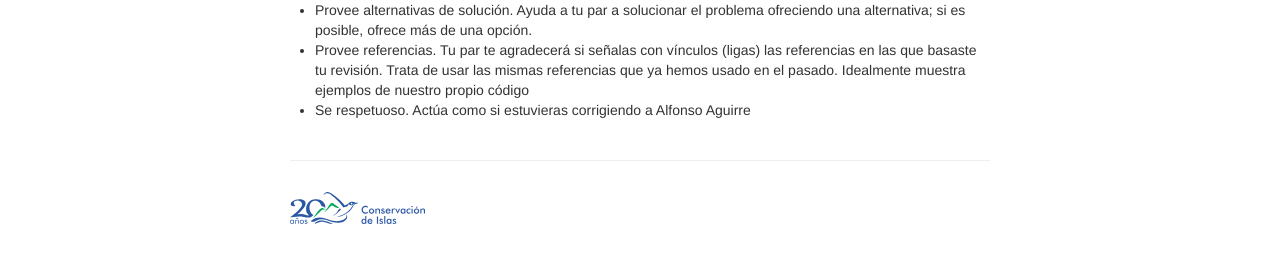
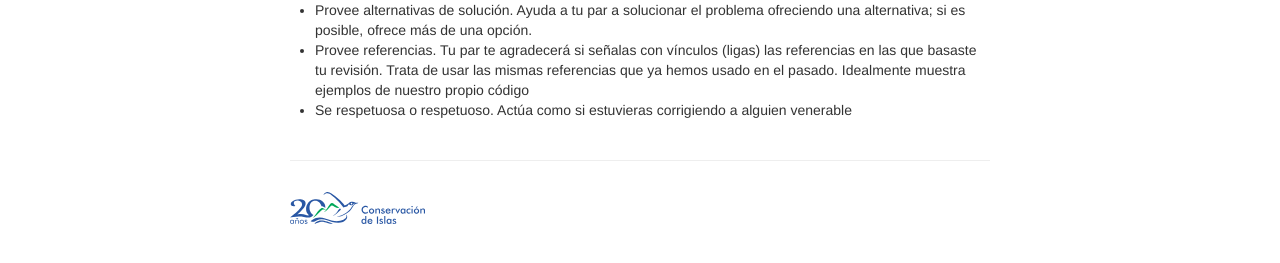
Before and after one commit to LizethMReyes/islasgeci.github.io, a Jekyll site: the page built from _guia_de_estilo/revisiones.md, in a window 1280 px wide. Shown: the part 352-615 px from the top of the page. Built offline with Jekyll 4.4.1, drawn with Linux system fonts in a browser that asks for light colours.

Commit message:
Update _guia_de_estilo/revisiones.md
Co-authored-by: Evaristo Rojas <evaristo.rojas@islas.org.mx>

```diff
--- a/_guia_de_estilo/revisiones.md
+++ b/_guia_de_estilo/revisiones.md
@@ -19,4 +19,4 @@ alternativa; si es posible, ofrece más de una opción.
 - Provee referencias. Tu par te agradecerá si señalas con vínculos (ligas) las referencias en
 las que basaste tu revisión. Trata de usar las mismas referencias que ya hemos usado en el pasado.
 Idealmente muestra ejemplos de nuestro propio código
-- Se respetuoso. Actúa como si estuvieras corrigiendo a Alfonso Aguirre
+- Se respetuosa o respetuoso. Actúa como si estuvieras corrigiendo a alguien venerable
```
